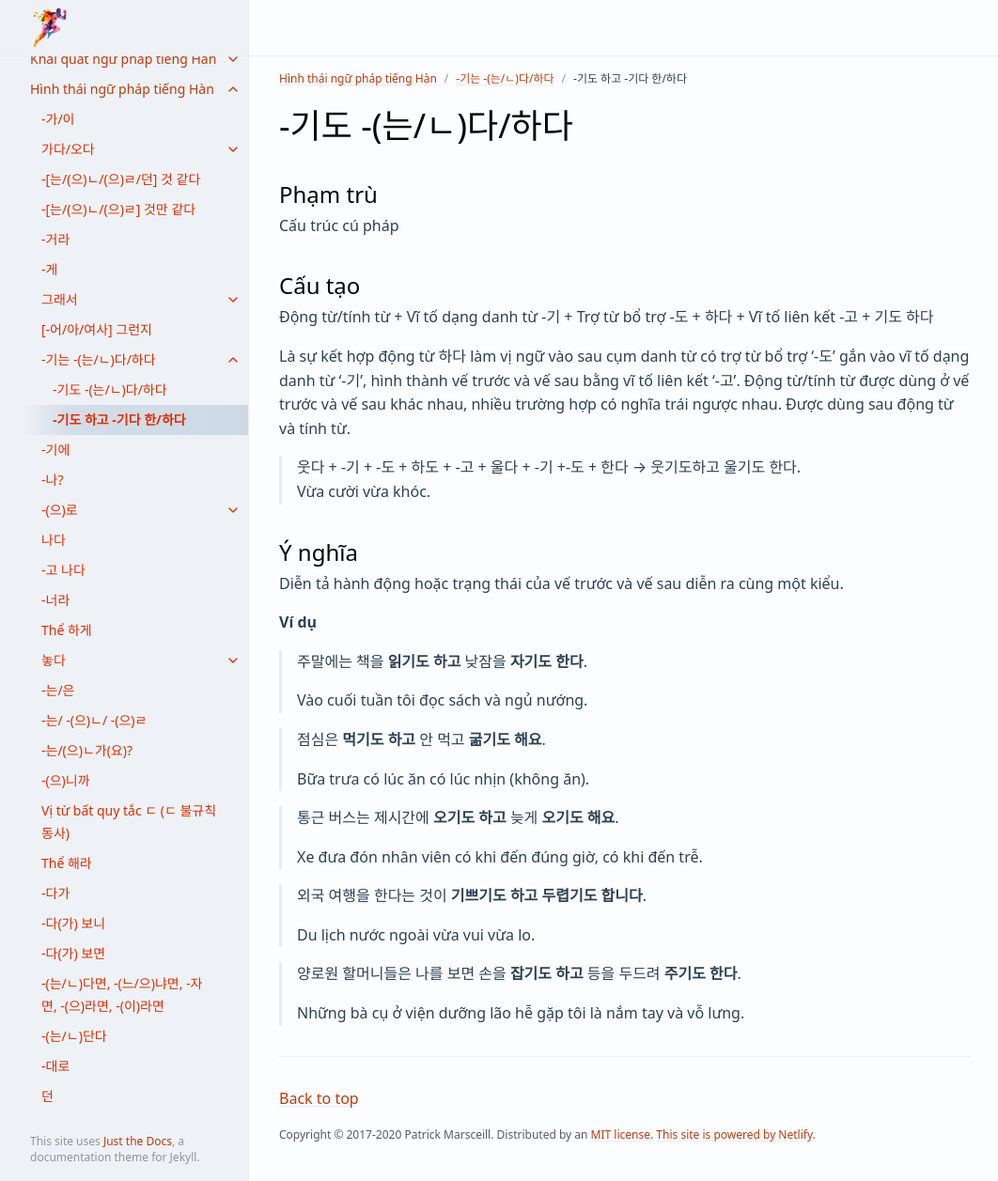
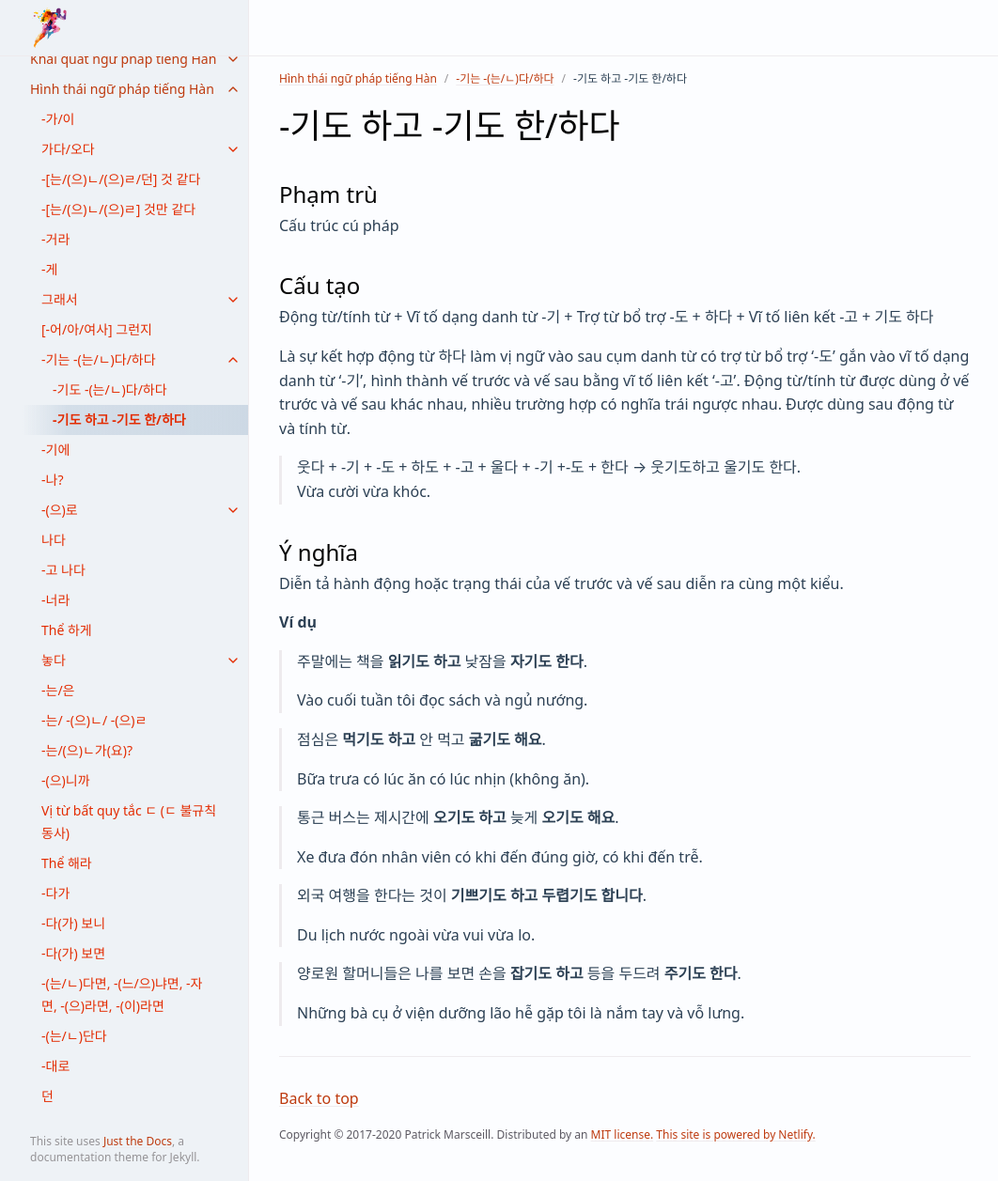
Before and after one commit to idmkorean/ngu-phap-tieng-han, a Jekyll site: the page built from docs/hinh-thai-ngu-phap-tieng-han/-기도-하고-기도-하다.md, in a window 1280 px wide and 1257 px high. Shown: the whole window at 94% size, without its empty margins (107-1169 px from the left). Built offline with Jekyll 4.4.1, drawn with Linux system fonts in a browser that asks for light colours; cached includes are drawn as plain includes.

Commit message:
Add files via upload

```diff
--- a/docs/hinh-thai-ngu-phap-tieng-han/-기도-하고-기도-하다.md
+++ b/docs/hinh-thai-ngu-phap-tieng-han/-기도-하고-기도-하다.md
@@ -1,12 +1,12 @@
 ---
 layout: default
-title: "-기도 하고 -기다 한/하다"
+title: "-기도 하고 -기도 한/하다"
 nav_order: 220
 grand_parent: Hình thái ngữ pháp tiếng Hàn
 parent: -기는 -(는/ㄴ)다/하다
 ---
 
-# -기도 -(는/ㄴ)다/하다
+# -기도 하고 -기도 한/하다
 {: .no_toc }
 
 ## Phạm trù
```
